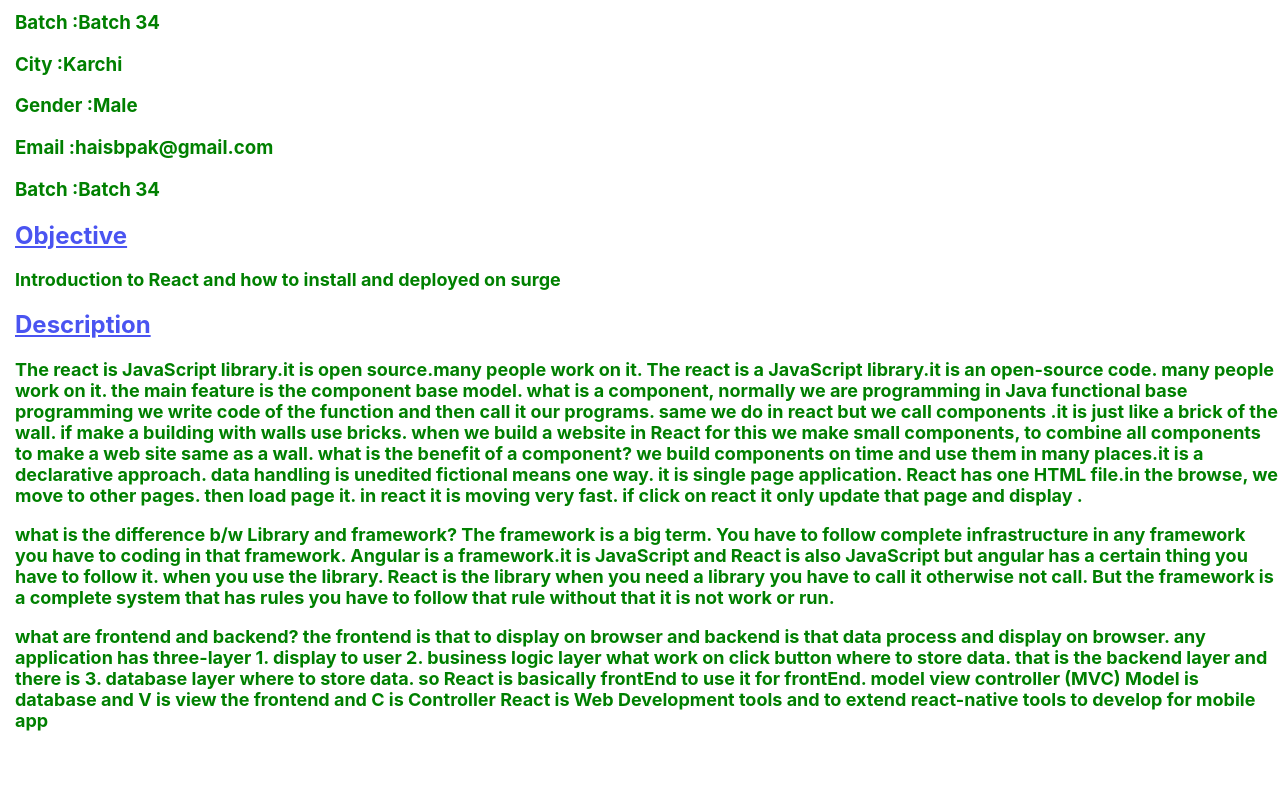
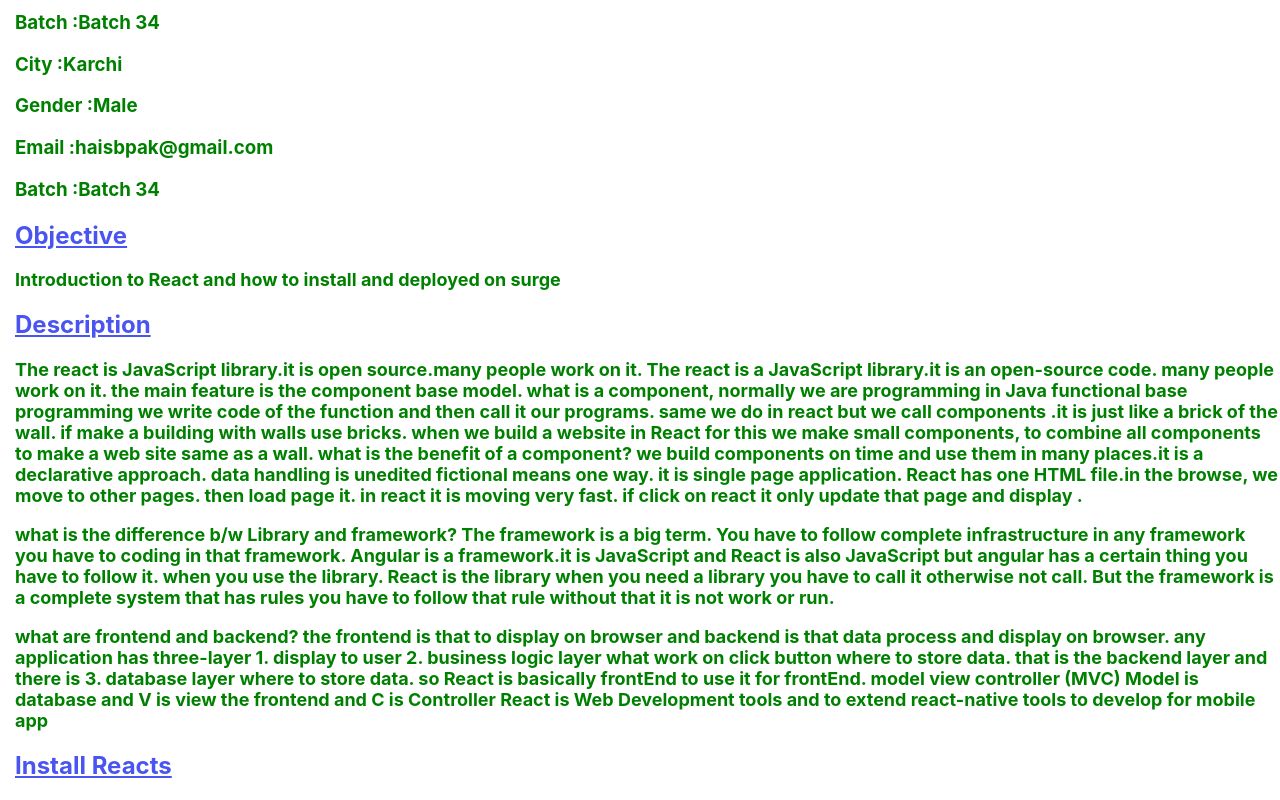
Before and after one commit to hasibullahkhan/botcamp20c2app, a React (Create React App) app: page / in a window 1280 px wide. Shown: the part 285-1085 px from the top of the page. Before the commit the page ends 1034 px from the top, so only its background shows below. Built offline with nearby package versions, Linux system fonts and the light colour scheme.

Commit message:
update header.js

```diff
--- a/src/Components/Header.js
+++ b/src/Components/Header.js
@@ -8,7 +8,7 @@ function Head(props) {
             <p style={{ color: 'green', fontSize: 18, fontWeight: 'bold', marginLeft: 15 }}>{props.desc}</p>
             <p style={{ color: 'green', fontSize: 18, fontWeight: 'bold', marginLeft: 15 }}>{props.desc2}</p>
             <p style={{ color: 'green', fontSize: 18, fontWeight: 'bold', marginLeft: 15 }}>{props.desc3}</p>
-
+            <h2 style={{ color: "#4a54f1", marginLeft: 15, textDecoration: "underline" }}>Install Reacts </h2>
         </div>
     )
 }
```
